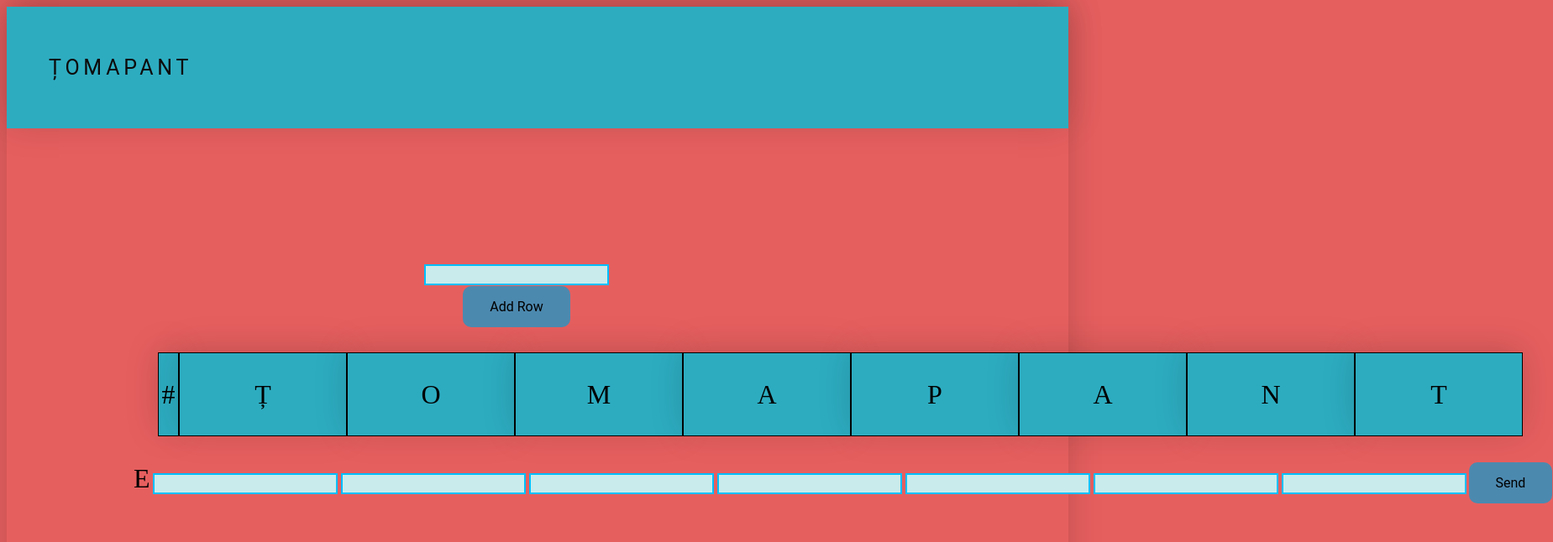
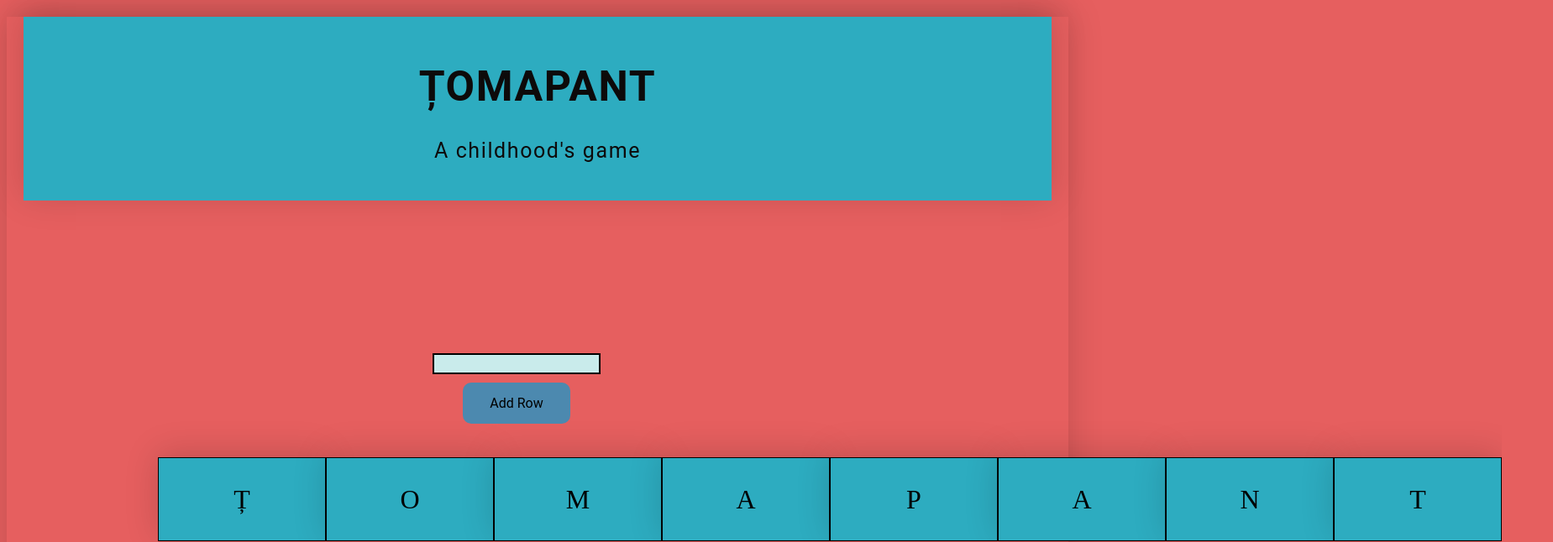
Before and after one commit to Adelina0507/TOMAPANT, a React (Create React App) app: page / in a window 1280 px wide. Shown: the top 646 px of the page at 84% size, 1849 px wide, since content can reach past the window. Built offline with nearby package versions, Linux system fonts and the light colour scheme; data requests are answered from the project's data file.

Commit message:
styling part 2

```diff
--- a/src/components/Header.jsx
+++ b/src/components/Header.jsx
@@ -6,7 +6,8 @@ export function Header(){
     return(
         <header className="page-header">
             <div className="header">
-                <a href="#default" className="logo">ȚOMAPANT</a>
+                <h1 className="logo">ȚOMAPANT</h1>
+                <p className="logo">A childhood's game</p>
 
             </div>
         </header>
--- a/src/components/Main.jsx
+++ b/src/components/Main.jsx
@@ -22,13 +22,14 @@ export function Main() {
 
     return(
         <main>
+
             <div>
                 <input type={"text"} name={"player"} value={player} onChange={(event => setPlayer(event.target.value))}/>
             </div>
             <button onClick={handleClick}>Add Row</button>
 
             <div className="grid-container">
-                <div className="index">#</div>
+                {/*<div className="index">#</div>*/}
                 <div className="row">Ț</div>
                 <div className="row">O</div>
                 <div className="row">M</div>
--- a/src/index.css
+++ b/src/index.css
@@ -47,6 +47,7 @@ button{
   border-radius: 10px;
   color: black;
   padding: 15px 32px;
+  margin:10px;
   text-align: center;
   text-decoration: none;
   display: inline-block;
@@ -56,8 +57,13 @@ button{
 input{
   background-color: #c9ebeb;
   height: 25px;
-  width: 220px;
-  padding: 5px;
-  margin: 1px;
-  border: 2px solid deepskyblue;
+  width: 200px;
+  border: 2px solid black;
 }
+td{
+  background-color: #2dacc0;
+  height: 25px;
+  width: 200px;
+  border: 1px solid black;
+
+}
--- a/src/scss/_footer.scss
+++ b/src/scss/_footer.scss
@@ -11,10 +11,6 @@
 
   }
 
-   a:hover {
-     //background-color: grey;
-
-  }
   &-container {
     display: flex;
     justify-content: space-between;
--- a/src/scss/_header.scss
+++ b/src/scss/_header.scss
@@ -25,31 +25,20 @@
 }
 
 
-.header a.logo {
+.header {
   font-size: 25px;
   font-family: $logo-font;
   color: $logo-color;
-  letter-spacing: 0.3rem;
+  letter-spacing: 0.1rem;
   transition-duration: 2s;
   margin: 20px;
   padding: 20px;
-}
+
+  //.logo h1{
+  //  color: linear-gradient(to right, red, orange, yellow, green, blue, indigo, violet);
+  //}
 
 
-.header a:hover {
-  color: black;
-  transform: scale(1.5);
+
 
 }
-
-
-@media screen and (max-width: 792px) {
-  .header a {
-    float: none;
-    display: block;
-    text-align: left;
-  }
-  .header-right {
-    float: none;
-  }
-}
```
